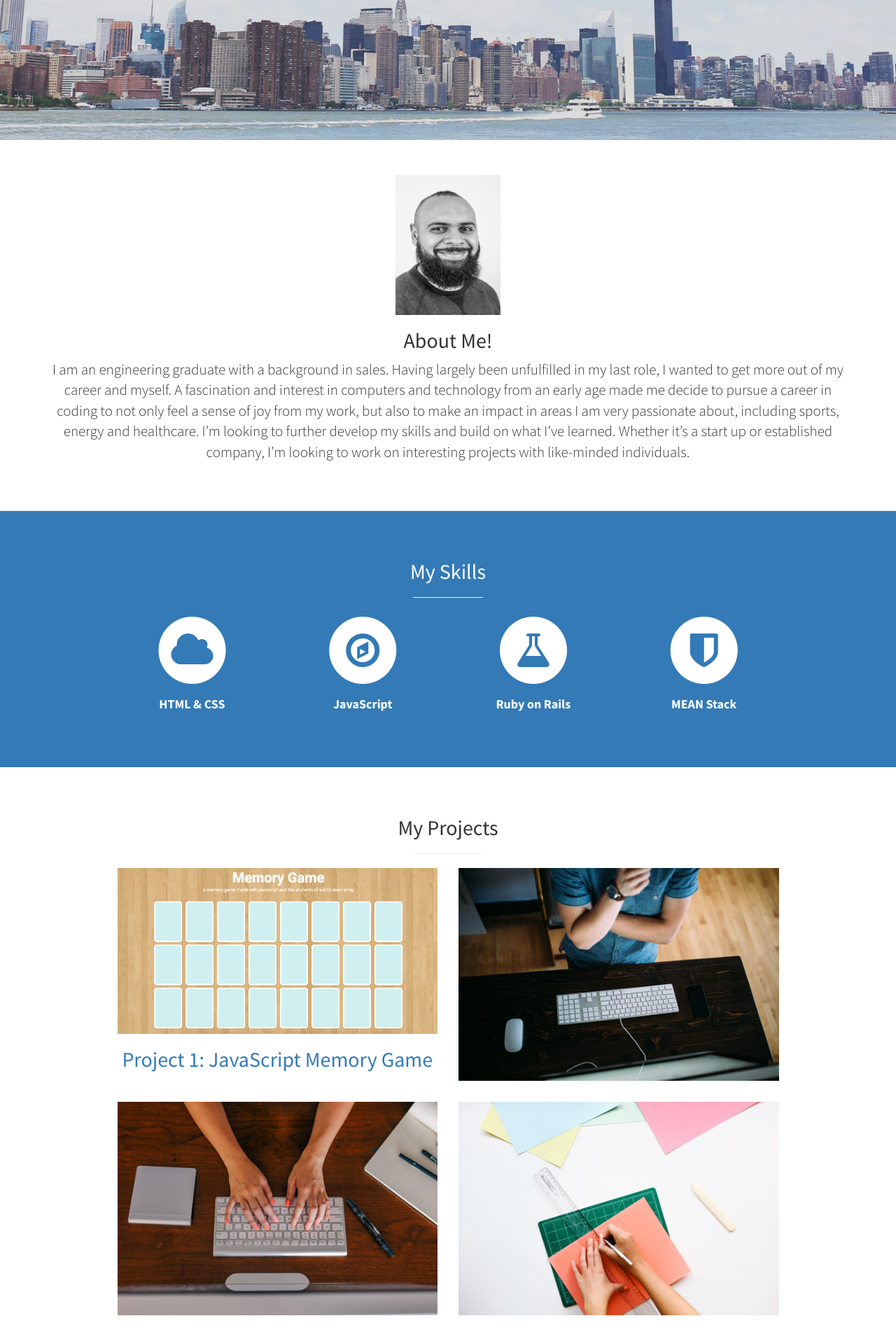
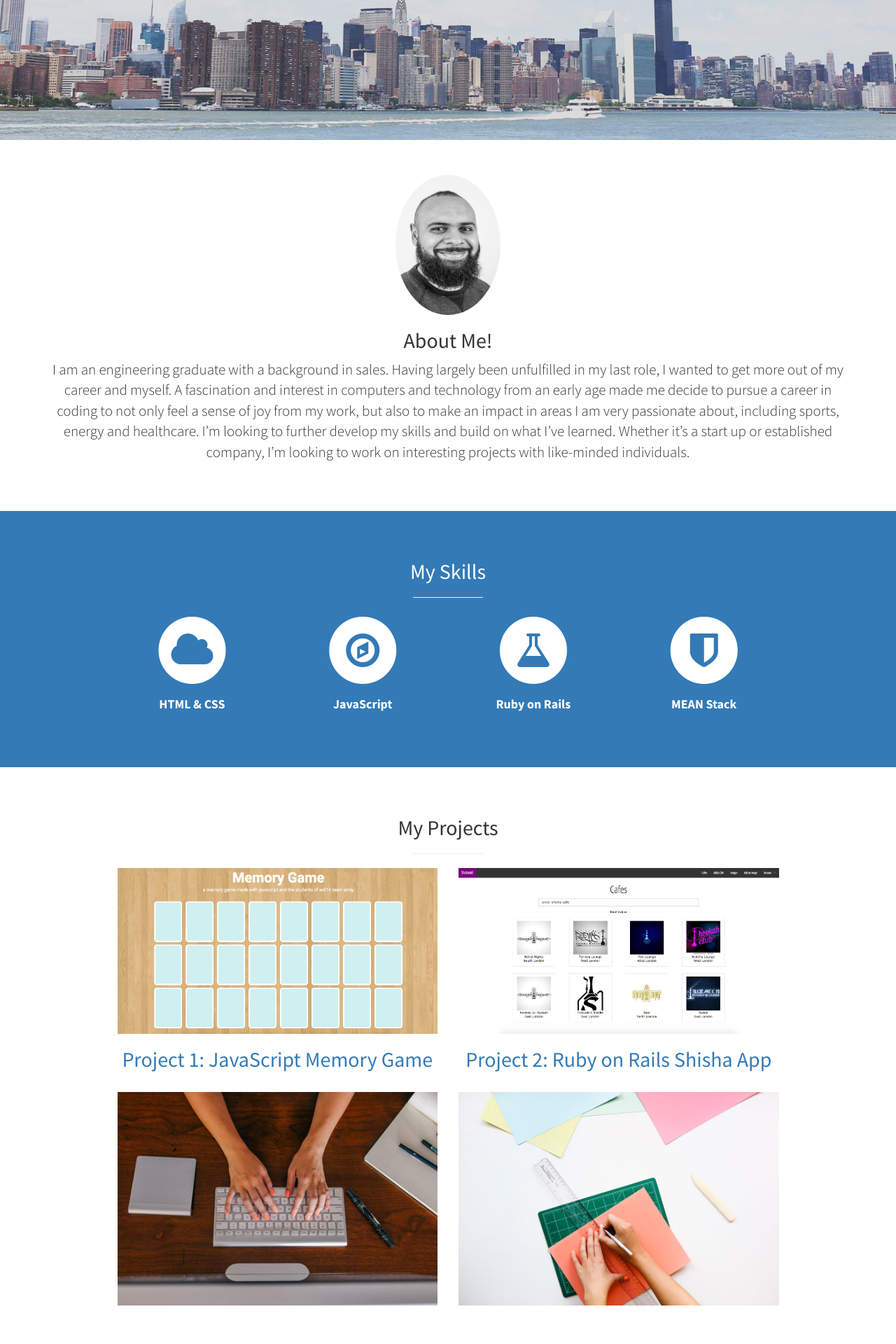
Before and after one commit to kashj22/kashj22.github.io, a Jekyll site: the page built from index.html, in a window 1280 px wide. Shown: the part 700-2620 px from the top of the page at 70% size. Built offline with Jekyll 4.4.1, drawn with Linux system fonts in a browser that asks for light colours.

Commit message:
rounded the edges of the profile pic to make it look better

```diff
--- a/_includes/footer.html
+++ b/_includes/footer.html
@@ -13,10 +13,10 @@
         </li>
 
           <li>
-            <a href="https://twitter.com/kashj22"><i class="fa fa-twitter fa-fw fa-3x"></i></a>
+            <a href="https://twitter.com/kashj22" target="_blank"><i class="fa fa-twitter fa-fw fa-3x"></i></a>
           </li>
           <li>
-            <a href="https://github.com/kashj22"><i class="fa fa-github fa-fw fa-3x"></i></a>
+            <a href="https://github.com/kashj22" target="_blank"><i class="fa fa-github fa-fw fa-3x"></i></a>
           </li>
         </ul>
         <hr class="small">
--- a/_includes/portfolio.html
+++ b/_includes/portfolio.html
@@ -15,8 +15,9 @@
           </div>
           <div class="col-md-6">
             <div class="portfolio-item">
-              <a href="#">
-                <img class="img-portfolio img-responsive" src="img/portfolio-2.jpg">
+              <a href="https://shishami.herokuapp.com/" target="_blank">
+                <img class="img-portfolio img-responsive" src="img/shishami.png">
+                <h2>Project 2: Ruby on Rails Shisha App</h2>
               </a>
             </div>
           </div>
--- a/css/stylish-portfolio.css
+++ b/css/stylish-portfolio.css
@@ -232,6 +232,10 @@ hr.small {
     }
 }
 
+.profilepic {
+    border-radius: 100%;
+}
+
 /*disable custom maps scrolling behaviour*/
 .scrolloff {
     pointer-events: none;
```
Also changed, not shown: img/shishami.png (added).
